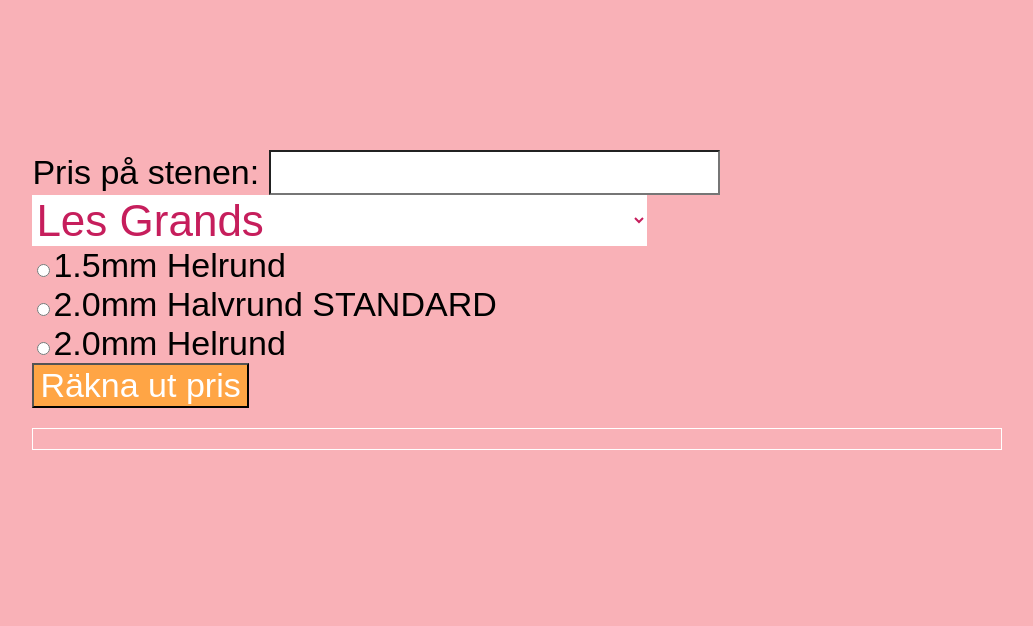
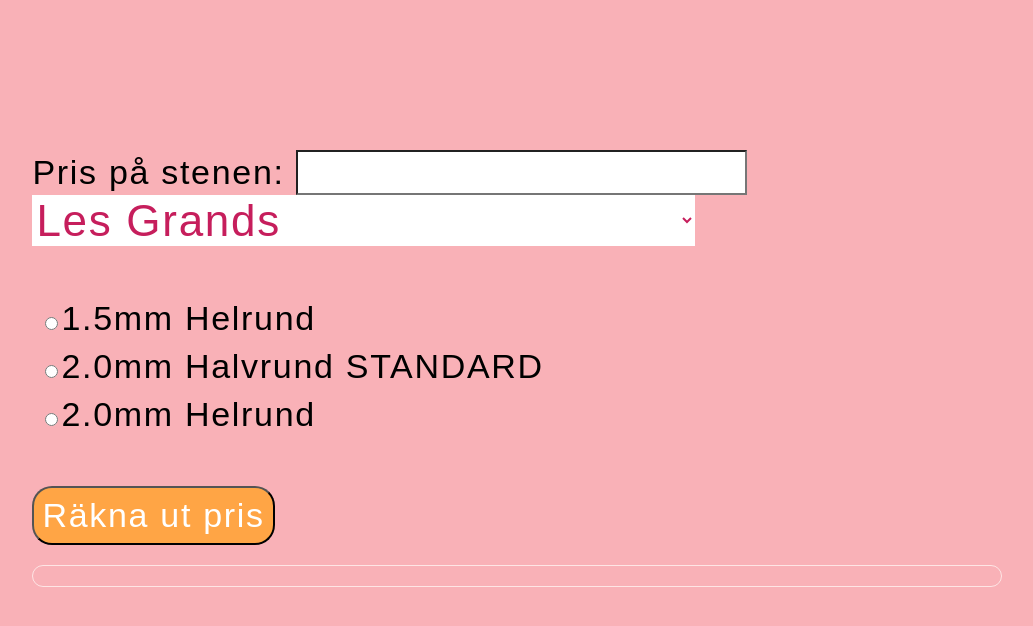
Before and after one commit to emmawickman/emmawickman, a plain HTML site: page index.html in a window 1280 px wide. Shown: the top 626 px of the page, without its empty margins (118-1151 px from the left). Drawn offline with Linux system fonts and the light colour scheme.

Commit message:
Update design.css

```diff
--- a/design.css
+++ b/design.css
@@ -4,14 +4,16 @@
         background-color: #F9B1B7;
         padding: 20px;
         font-size: 34px;
+        letter-spacing: 1.7px;
 
     }
 
     .output {
         margin-top: 20px;
         padding: 10px;
-        border: 1px solid rgb(255, 255, 255);
+        border: 1px solid rgb(254, 229, 229);
         color: rgb(45, 45, 45);
+        border-radius: 20px;
     }
 
     .box .output {
@@ -20,6 +22,12 @@
 
 
     }
+    #radioOptions{
+    letter-spacing: 1.7px;
+    padding: 8px;
+    margin-top: 40px;
+    line-height: 48px;
+}
 
     #resultArea #calculateButton  #radioOptions #productDropdown #stonePrice{
         font-size: 34px;
@@ -30,16 +38,18 @@
         background-color: rgb(255, 255, 255);
         color: rgb(198, 30, 92);
         border: rgb(180, 151, 119);
-
+        letter-spacing: 1.7px;
     }
 
     button {
         background-color: rgb(255, 165, 69);
         font-size: 34px;  /* eller vilken storlek du föredrar */
         color: white;
+        letter-spacing: 1.7px;
+        border-radius: 20px;
+        padding: 8px;
+        margin-top: 40px;
     }
-
-
 
     input {
         background-color: rgb(255, 255, 255);
```
